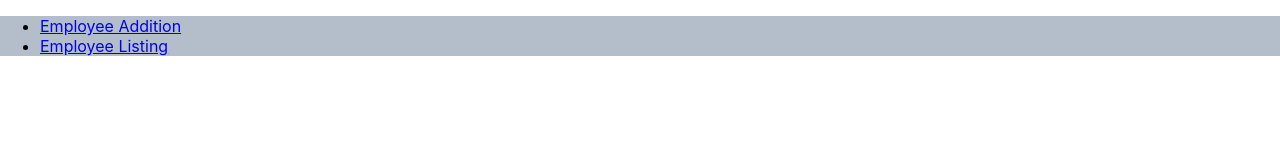
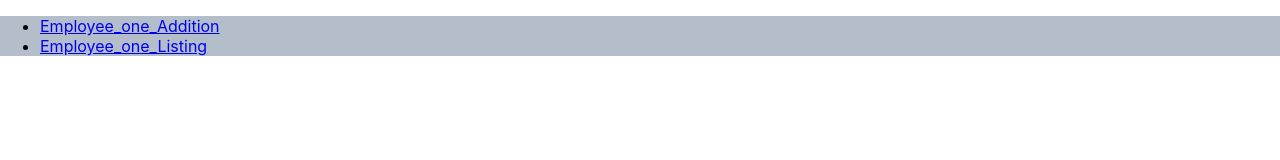
Before and after one commit to vishalpandita/empcrud, a React (Create React App) app in the folder demofrontend/: page / in a window 1280 px wide. Shown: the top 160 px of the page. Built offline with nearby package versions, Linux system fonts and the light colour scheme.

Commit message:
pushed again

```diff
--- a/demofrontend/src/App.js
+++ b/demofrontend/src/App.js
@@ -12,10 +12,10 @@ function App() {
           <div className="collapse navbar-collapse" >
             <ul className="navbar-nav mr-auto">
               <li className="nav-item">
-                <Link to={'/Addemployee'} className="nav-link">Employee Addition</Link>
+                <Link to={'/Addemployee'} className="nav-link">Employee_one_Addition</Link>
               </li>
               <li className="nav-item">
-                <Link to={'/Employeelist'} className="nav-link">Employee Listing</Link>
+                <Link to={'/Employeelist'} className="nav-link">Employee_one_Listing</Link>
               </li>
             </ul>
           </div>
```
